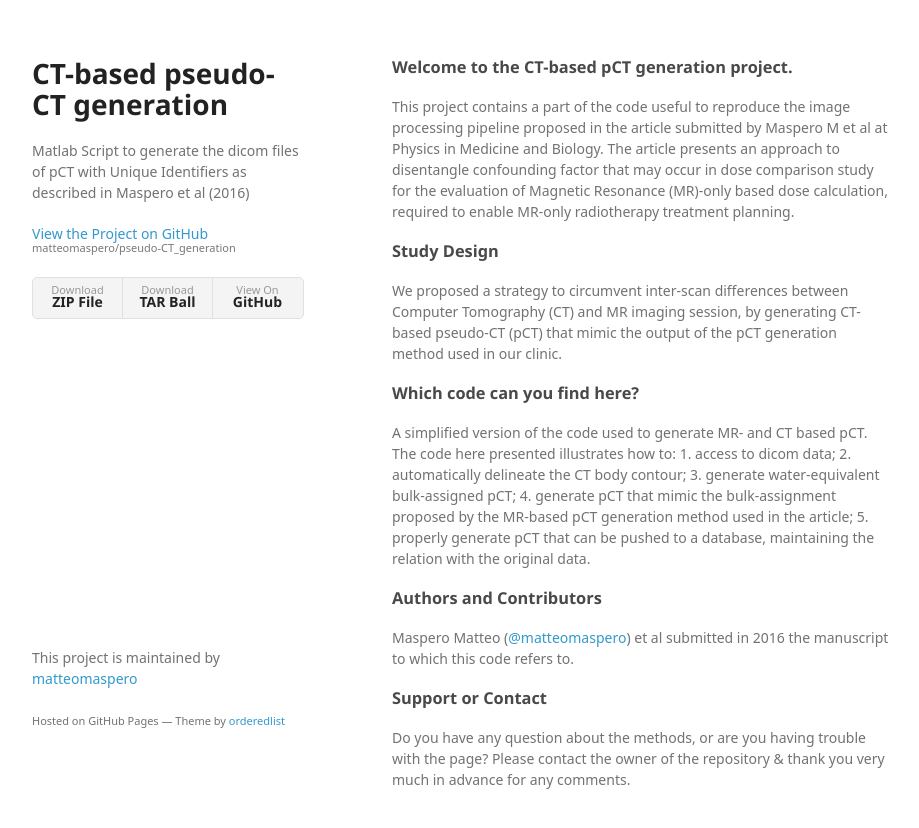
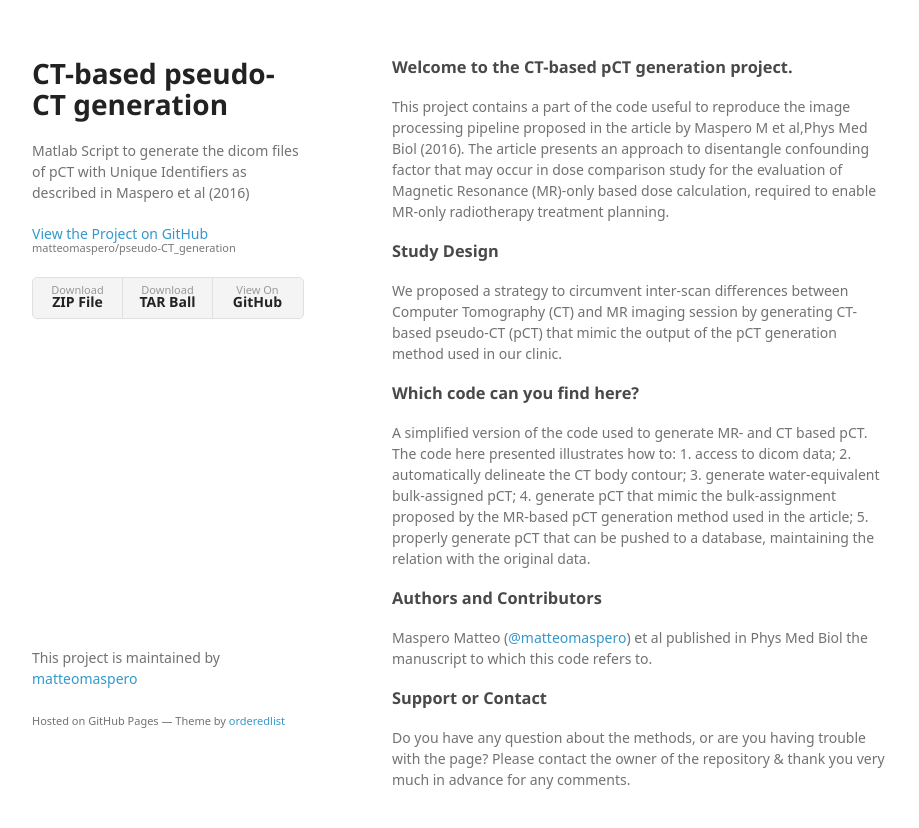
Before and after one commit to matteomaspero/pseudo-CT_generation, a plain HTML site: page index.html in a window 1280 px wide. Shown: the whole page, without its empty margins (178-1097 px from the left). Drawn offline with Linux system fonts and the light colour scheme; a web font is replaced by a local one.

Commit message:
Update index.html
accepted2

```diff
--- a/index.html
+++ b/index.html
@@ -31,12 +31,12 @@
         <h3>
 <a id="welcome-to-the-ct-based-pct-generation-project" class="anchor" href="#welcome-to-the-ct-based-pct-generation-project" aria-hidden="true"><span aria-hidden="true" class="octicon octicon-link"></span></a>Welcome to the CT-based pCT generation project.</h3>
 
-<p>This project contains a part of the code useful to reproduce the image processing pipeline proposed in the article submitted by Maspero M et al at Physics in Medicine and Biology. The article presents an approach to disentangle confounding factor that may occur in dose comparison study for the evaluation of Magnetic Resonance (MR)-only based dose calculation, required to enable MR-only radiotherapy treatment planning.  </p>
+<p>This project contains a part of the code useful to reproduce the image processing pipeline proposed in the article by Maspero M et al,Phys Med Biol (2016). The article presents an approach to disentangle confounding factor that may occur in dose comparison study for the evaluation of Magnetic Resonance (MR)-only based dose calculation, required to enable MR-only radiotherapy treatment planning.  </p>
 
 <h3>
 <a id="study-design" class="anchor" href="#study-design" aria-hidden="true"><span aria-hidden="true" class="octicon octicon-link"></span></a>Study Design</h3>
 
-<p>We proposed a strategy to circumvent inter-scan differences between Computer Tomography (CT) and MR imaging session, by generating CT-based pseudo-CT (pCT) that mimic the output of the pCT generation method used in our clinic.</p>
+<p>We proposed a strategy to circumvent inter-scan differences between Computer Tomography (CT) and MR imaging session by generating CT-based pseudo-CT (pCT) that mimic the output of the pCT generation method used in our clinic.</p>
 
 <h3>
 <a id="which-code-can-you-find-here" class="anchor" href="#which-code-can-you-find-here" aria-hidden="true"><span aria-hidden="true" class="octicon octicon-link"></span></a>Which code can you find here?</h3>
@@ -51,7 +51,7 @@
 <h3>
 <a id="authors-and-contributors" class="anchor" href="#authors-and-contributors" aria-hidden="true"><span aria-hidden="true" class="octicon octicon-link"></span></a>Authors and Contributors</h3>
 
-<p>Maspero Matteo (<a href="https://github.com/matteomaspero" class="user-mention">@matteomaspero</a>) et al submitted in 2016 the manuscript to which this code refers to.</p>
+<p>Maspero Matteo (<a href="https://github.com/matteomaspero" class="user-mention">@matteomaspero</a>) et al published in Phys Med Biol the manuscript to which this code refers to.</p>
 
 <h3>
 <a id="support-or-contact" class="anchor" href="#support-or-contact" aria-hidden="true"><span aria-hidden="true" class="octicon octicon-link"></span></a>Support or Contact</h3>
```
